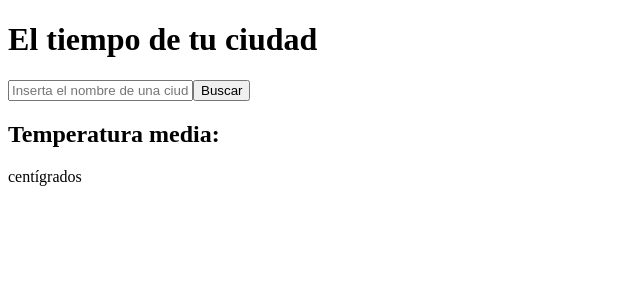
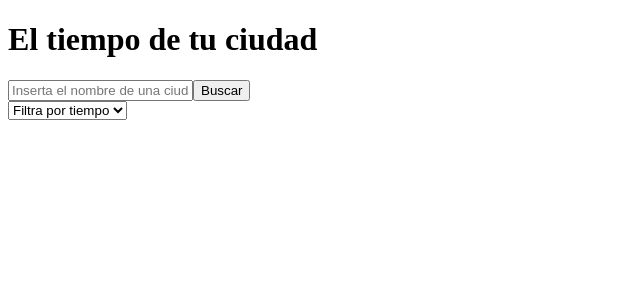
Before and after one commit to AnitaMartinez/api-weather, a React (Create React App) app: page / in a window 1280 px wide. Shown: the top 300 px of the page, without its empty margins (0-640 px from the left). Built offline with nearby package versions, Linux system fonts and the light colour scheme.

Commit message:
Filter by weather state

```diff
--- a/src/App.js
+++ b/src/App.js
@@ -1,6 +1,7 @@
 import React, { Component } from "react";
 import Searcher from "./components/Searcher";
 import Cards from "./components/Cards";
+import Selectors from "./components/Selectors";
 import { sumAndAverage } from "./utils";
 
 class App extends Component {
@@ -9,10 +10,12 @@ class App extends Component {
     this.state = {
       weatherCities: [],
       valueInput: "",
+      valueWeatherSelector: "",
       averageTemperature: ""
     };
     this.fetchInfoWeather = this.fetchInfoWeather.bind(this);
     this.handleInput = this.handleInput.bind(this);
+    this.handleWeatherSelector = this.handleWeatherSelector.bind(this);
   }
 
   fetchInfoWeather() {
@@ -34,15 +37,15 @@ class App extends Component {
                 nameCity: weather.title,
                 weatherState: mostUpdatedInfoCity.weather_state_name,
                 temperature: mostUpdatedInfoCity.the_temp,
-                icon: mostUpdatedInfoCity.weather_state_abbr
+                abbr: mostUpdatedInfoCity.weather_state_abbr
               });
               temperatureCities.push(mostUpdatedInfoCity.the_temp);
               this.setState({
                 weatherCities: listCities,
-                averageTemperature:
-                  temperatureCities.length && sumAndAverage(temperatureCities)
+                averageTemperature: sumAndAverage(temperatureCities)
               });
-            });
+            })
+            .catch(err => console.log(err));
         }
       })
       .catch(err => console.log(err));
@@ -52,9 +55,20 @@ class App extends Component {
     this.setState({ valueInput: event.target.value });
   };
 
+  handleWeatherSelector = event => {
+    this.setState({
+      valueWeatherSelector: event.target.value
+    });
+  };
+
   render() {
-    const { weatherCities, valueInput, averageTemperature } = this.state;
-
+    const {
+      weatherCities,
+      valueInput,
+      averageTemperature,
+      valueWeatherSelector
+    } = this.state;
+    console.log(weatherCities);
     return (
       <div>
         <h1>El tiempo de tu ciudad</h1>
@@ -63,9 +77,17 @@ class App extends Component {
           valueInput={valueInput}
           onChange={this.handleInput}
         />
-        <h2>Temperatura media: </h2>
-        <p>{averageTemperature} centígrados</p>
-        <Cards cities={weatherCities} />
+        <Selectors
+          onChange={this.handleWeatherSelector}
+          valueSelector={valueWeatherSelector}
+        />
+        {averageTemperature.length > 0 && (
+          <div>
+            <h2>Temperatura media de las ciudades: </h2>
+            <p>{averageTemperature} centígrados</p>
+          </div>
+        )}
+        <Cards cities={weatherCities} stateWeather={valueWeatherSelector} />
       </div>
     );
   }
--- a/src/components/Card.js
+++ b/src/components/Card.js
@@ -2,13 +2,13 @@ import React from "react";
 import PropTypes from "prop-types";
 
 const Card = ({ infoCity }) => {
-  const { nameCity, weatherState, temperature, icon } = infoCity;
+  const { nameCity, weatherState, temperature, abbr } = infoCity;
   return (
     <li>
       <h3>{nameCity}</h3>
       <p>{weatherState}</p>
       <img
-        src={`https://www.metaweather.com/static/img/weather/${icon}.svg`}
+        src={`https://www.metaweather.com/static/img/weather/${abbr}.svg`}
         alt={weatherState}
       />
       <p>{temperature}</p>
--- a/src/components/Cards.js
+++ b/src/components/Cards.js
@@ -3,10 +3,15 @@ import Card from "./Card";
 
 class Cards extends Component {
   render() {
-    const { cities } = this.props;
+    const { cities, stateWeather } = this.props;
+    console.log("stateWeather", typeof stateWeather);
+    const filteredCities = cities.filter(city => {
+      return stateWeather === "" ? city : city.abbr === stateWeather;
+    });
+
     return (
       <ul>
-        {cities.map((city, index) => {
+        {filteredCities.map((city, index) => {
           return <Card infoCity={city} key={index} />;
         })}
       </ul>
--- /dev/null
+++ b/src/components/Selectors.js
@@ -0,0 +1,30 @@
+import React from "react";
+import PropTypes from "prop-types";
+import { weatherStatesEnum } from "../utils";
+
+const Selectors = ({ onChange, valueSelector }) => {
+  return (
+    <select onChange={onChange} value={valueSelector}>
+      <option value="" selected>
+        Filtra por tiempo
+      </option>
+      <option value={weatherStatesEnum.snow}>Nieve</option>
+      <option value={weatherStatesEnum.sleet}>Aguanieve</option>
+      <option value={weatherStatesEnum.hail}>Granizo</option>
+      <option value={weatherStatesEnum.thunderstorm}>Tormenta</option>
+      <option value={weatherStatesEnum.heavyRain}>Lluvia espesa</option>
+      <option value={weatherStatesEnum.lightRain}>Lluvia ligera</option>
+      <option value={weatherStatesEnum.showers}>Llovizna</option>
+      <option value={weatherStatesEnum.heavyCloud}>Muy nuboso</option>
+      <option value={weatherStatesEnum.lighCloud}>Poco nuboso</option>
+      <option value={weatherStatesEnum.clear}>Soleado</option>
+    </select>
+  );
+};
+
+Selectors.propTypes = {
+  onChange: PropTypes.func,
+  valueSelector: PropTypes.string
+};
+
+export default Selectors;
--- a/src/utils/index.js
+++ b/src/utils/index.js
@@ -5,3 +5,16 @@ export const sumAndAverage = arr => {
     }, 0) / arr.length;
   return result.toFixed(1);
 };
+
+export const weatherStatesEnum = {
+  snow: "sn",
+  sleet: "sl",
+  hail: "h",
+  thunderstorm: "t",
+  heavyRain: "hr",
+  lightRain: "lr",
+  showers: "s",
+  heavyCloud: "hc",
+  lighCloud: "lc",
+  clear: "c"
+};
```
